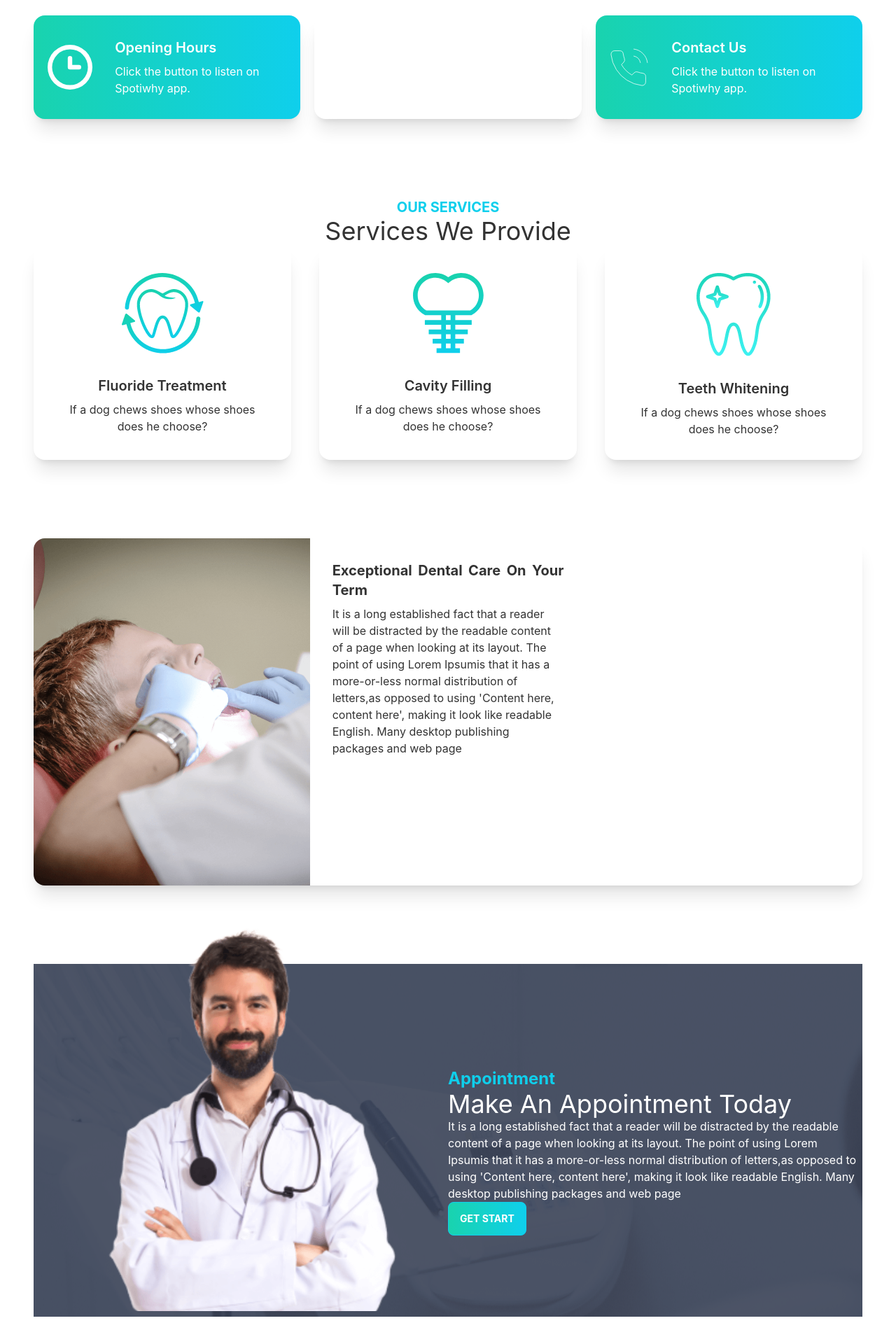
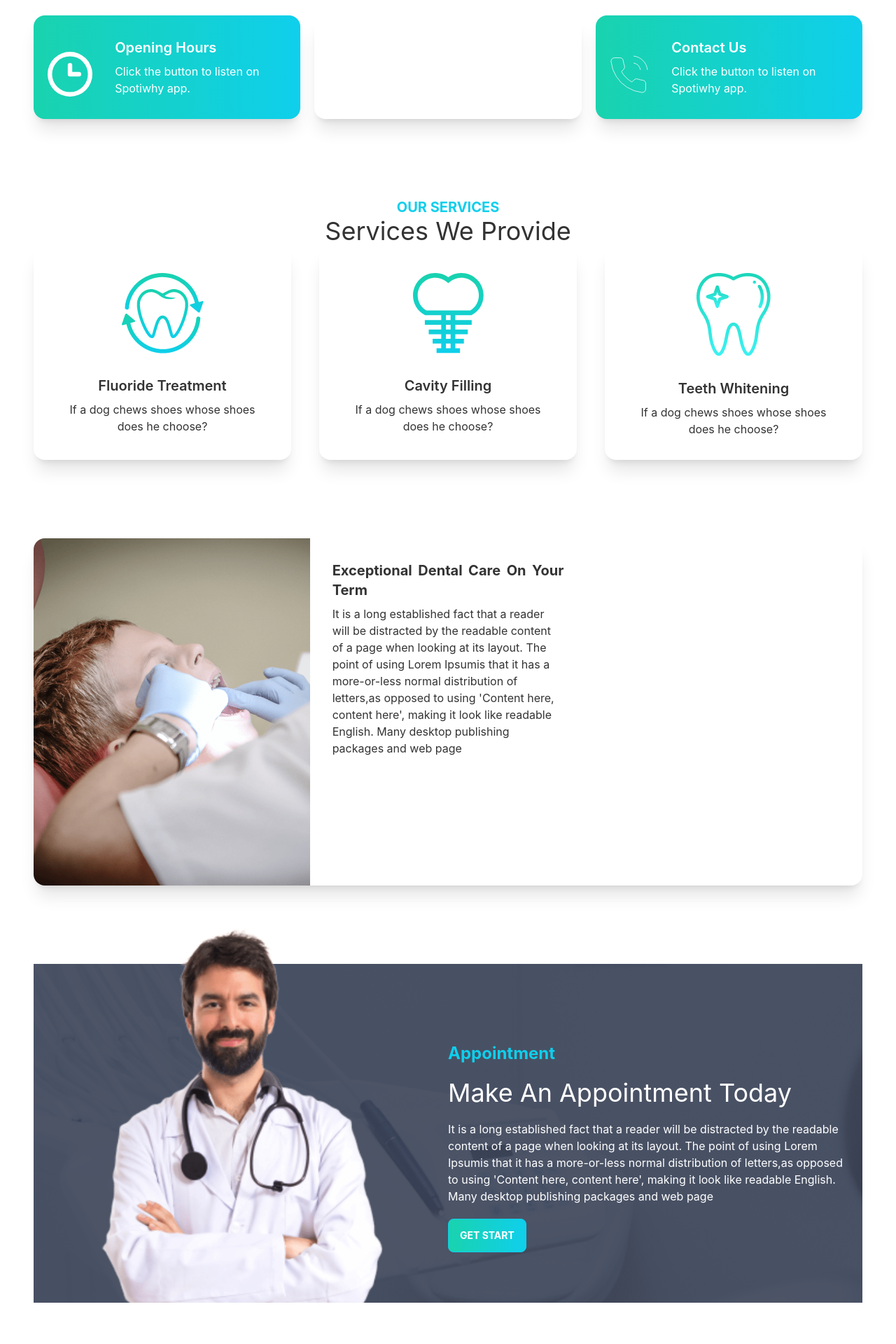
Before and after one commit to AkashMAbrrar/doctor-portal-clients, a React (Create React App) app: page / in a window 1280 px wide. Shown: the part 842-2762 px from the top of the page at 70% size. Built offline with nearby package versions, Linux system fonts and the light colour scheme.

Commit message:
this commit for appointment banner

```diff
--- a/package.json
+++ b/package.json
@@ -7,7 +7,9 @@
     "@testing-library/react": "^13.2.0",
     "@testing-library/user-event": "^13.5.0",
     "daisyui": "^2.14.3",
+    "date-fns": "^2.28.0",
     "react": "^18.1.0",
+    "react-day-picker": "^8.0.4",
     "react-dom": "^18.1.0",
     "react-router-dom": "^6.3.0",
     "react-scripts": "5.0.1",
--- a/src/App.js
+++ b/src/App.js
@@ -1,17 +1,19 @@
 import { Route, Routes } from 'react-router-dom';
 import './App.css';
 import About from './Page/About/About';
+import Appointment from './Page/Appointment/Appointment';
 import Home from './Page/Home/Home';
 import Login from './Page/Login/Login';
 import Navbar from './Page/Shared/Navbar';
 
 function App() {
   return (
-    <div>
+    <div className='max-w-7xl mx-auto px-12'>
       <Navbar></Navbar>
       <Routes>
         <Route path='/' element={<Home></Home>}></Route>
         <Route path='about' element={<About></About>}></Route>
+        <Route path='appointment' element={<Appointment></Appointment>}></Route>
         <Route path='login' element={<Login></Login>}></Route>
       </Routes>
     </div>
--- /dev/null
+++ b/src/Page/Appointment/Appointment.js
@@ -0,0 +1,15 @@
+import React from 'react';
+import Footer from '../Shared/Footer';
+import AppointmentBanner from './AppointmentBanner';
+
+
+const Appointment = () => {
+    return (
+        <div>
+            <AppointmentBanner></AppointmentBanner>
+            <Footer></Footer>
+        </div>
+    );
+};
+
+export default Appointment;
--- /dev/null
+++ b/src/Page/Appointment/AppointmentBanner.js
@@ -0,0 +1,19 @@
+import React from 'react';
+import chair from '../../assets/images/chair.png';
+
+const AppointmentBanner = () => {
+    return (
+        <div class="hero min-h-screen bg-base-200">
+            <div class="hero-content flex-col lg:flex-row-reverse">
+                <img src={chair} class="max-w-sm rounded-lg shadow-2xl" alt='' />
+                <div>
+                    <h1 class="text-5xl font-bold">Box Office News!</h1>
+                    <p class="py-6">Provident cupiditate voluptatem et in. Quaerat fugiat ut assumenda excepturi exercitationem quasi. In deleniti eaque aut repudiandae et a id nisi.</p>
+                    <button class="btn btn-primary">Get Started</button>
+                </div>
+            </div>
+        </div>
+    );
+};
+
+export default AppointmentBanner;
--- a/src/Page/Home/Banner/Info.js
+++ b/src/Page/Home/Banner/Info.js
@@ -9,7 +9,7 @@ const Info = () => {
     return (
         <div className='grid grid-cols-1 lg:grid-cols-3 gap-5 '>
             <InfoCard cardTitle="Opening Hours" bgClass="bg-gradient-to-r from-secondary to-primary" img={clock}></InfoCard>
-            <InfoCard cardTitle="Our Location" bgClass="bg-accent" img={marker}></InfoCard>
+            <InfoCard cardTitle="Our Location" bgClass="bg-[#3A4256]" img={marker}></InfoCard>
             <InfoCard cardTitle="Contact Us" bgClass="bg-gradient-to-r from-secondary to-primary" img={phone}></InfoCard>
         </div>
     );
--- a/src/Page/Home/Banner/InfoCard.js
+++ b/src/Page/Home/Banner/InfoCard.js
@@ -5,7 +5,7 @@ import React from 'react';
 const InfoCard = ({ img, cardTitle, bgClass }) => {
     return (
         <div className={`card lg:card-side bg-base-100 shadow-xl ${bgClass}`}>
-            <figure className='pl-5'>
+            <figure className='pl-5 pt-5'>
                 <img src={img} alt="Album" />
             </figure>
             <div className="card-body">
--- a/src/Page/Home/Banner/MakeAppointment.js
+++ b/src/Page/Home/Banner/MakeAppointment.js
@@ -8,14 +8,14 @@ const MakeAppointment = () => {
         <section style={{
             background: `url(${backApp})`
         }}
-            className='flex pt-10 justify-center items-center my-28 p-2'>
+            className='flex pt-10 justify-center items-center my-28'>
             <div className='flex-1 hidden lg:block'>
                 <img className='mt-[-100px]' src={doctor} alt="" />
             </div>
-            <div className='flex-1'>
+            <div className='flex-1 px-5'>
                 <h1 className='font-bold text-2xl text-primary'>Appointment</h1>
-                <h1 className='text-4xl text-bold text-white'>Make An Appointment Today</h1>
-                <p className='text-white'>It is a long established fact that a reader will be distracted by the readable content of a page when looking at its layout. The point of using Lorem Ipsumis that it has a more-or-less normal distribution of letters,as opposed to using 'Content here, content here', making it look like readable English. Many desktop publishing packages and web page</p>
+                <h1 className='text-4xl text-bold text-white py-5'>Make An Appointment Today</h1>
+                <p className='text-white pb-5'>It is a long established fact that a reader will be distracted by the readable content of a page when looking at its layout. The point of using Lorem Ipsumis that it has a more-or-less normal distribution of letters,as opposed to using 'Content here, content here', making it look like readable English. Many desktop publishing packages and web page</p>
                 <MainButton>Get Start</MainButton>
             </div>
         </section>
--- a/src/Page/Home/Home.js
+++ b/src/Page/Home/Home.js
@@ -1,6 +1,6 @@
 import React from 'react';
 import Banner from './Banner/Banner';
-import Footer from './Banner/Footer';
+import Footer from '../Shared/Footer';
 import Form from './Banner/Form';
 import Info from './Banner/Info';
 import MakeAppointment from './Banner/MakeAppointment';
@@ -11,7 +11,7 @@ import Services from './Services/Services';
 
 const Home = () => {
     return (
-        <div className='px-12'>
+        <div>
             <Banner></Banner>
             <Info></Info>
             <Services></Services>
--- a/src/Page/Home/Banner/Footer.js
+++ b/src/Page/Shared/Footer.js
@@ -1,5 +1,5 @@
 import React from 'react';
-import footerImg from '../../../assets/images/footer.png';
+import footerImg from '../../assets/images/footer.png';
 
 const Footer = () => {
     return (
@@ -31,7 +31,7 @@ const Footer = () => {
             </div>
             <div>
                 <div className='my-10 text-center'>
-                    <p>Copyright © 2022 - All right reserved by ACME Industries Ltd</p>
+                    <p>Copyright © 2022 - All right reserved</p>
                 </div>
             </div>
         </footer>
```
Also changed, not shown: 1 other file (tests, documents, lock files or other folders).
